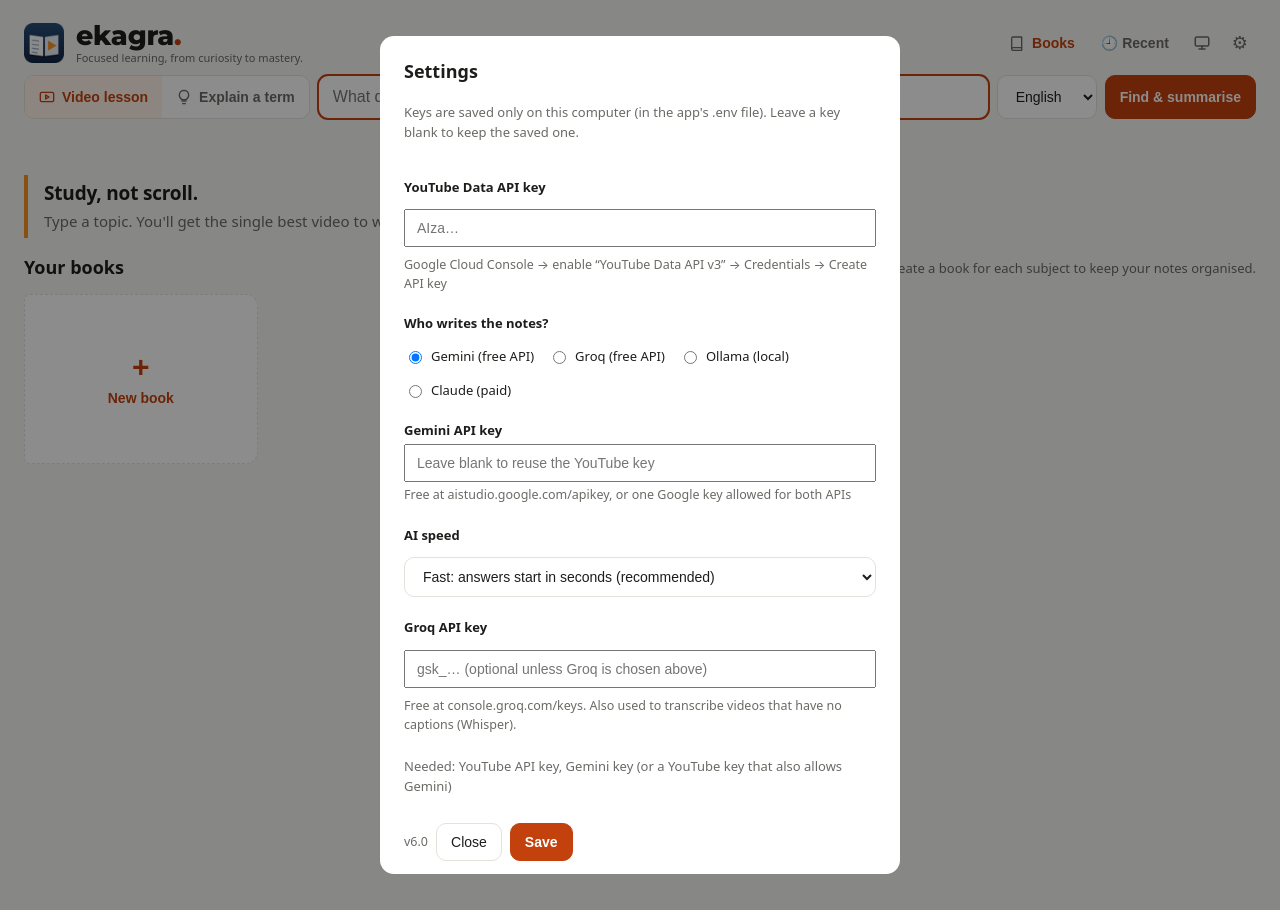
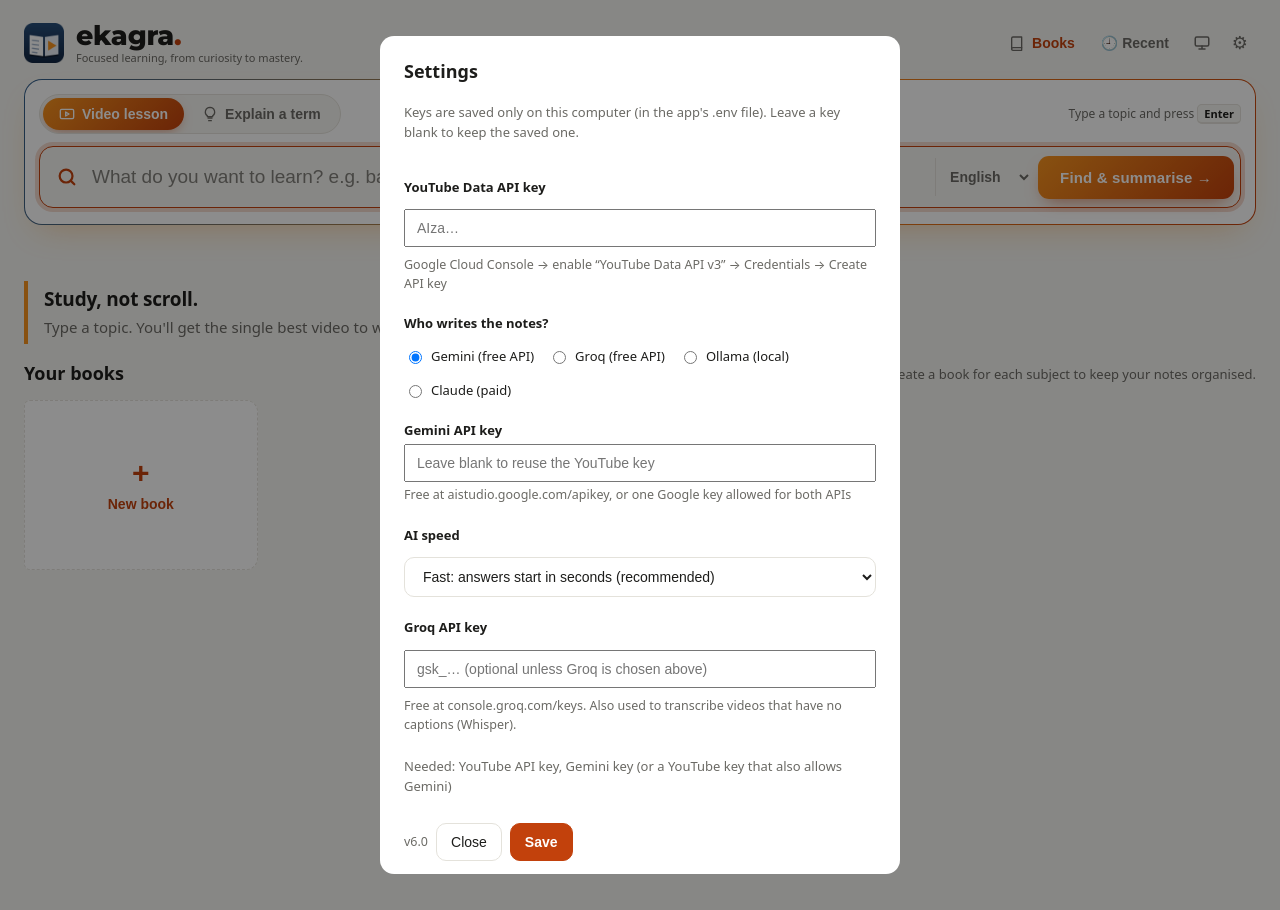
Before and after one commit to Harshverdhan-Soni/StudyTube, a Flask app: page / in a window 1280 px wide. Run offline with Flask 3, Linux system fonts and the light colour scheme; data that the repository does not hold is empty.

Commit message:
Search bar redesigned as an eye-catching hero panel
Co-Authored-By: Claude Opus 5.5 <noreply@anthropic.com>
Claude-Session: https://claude.ai/code/session_011kLQmTREGhxF8iW82kE2Do

```diff
--- a/templates/index.html
+++ b/templates/index.html
@@ -253,6 +253,28 @@
   .linkbtn:hover{color:var(--ink)}
   .linkbtn:disabled{opacity:.5;cursor:wait}
   /* ---- quick explain ---- */
+  /* ---- search hero: the main thing on the page ---- */
+  #f.hero{display:block;position:relative;margin-top:16px;padding:14px 14px 16px;border-radius:18px;border:1.5px solid transparent;
+    background:linear-gradient(var(--card),var(--card)) padding-box,linear-gradient(115deg,#2E5C8A 0%,#F7931E 55%,#C2410C 100%) border-box;
+    box-shadow:0 14px 34px -16px rgba(247,147,30,.45)}
+  .hero-top{display:flex;align-items:center;justify-content:space-between;gap:10px;flex-wrap:wrap;margin-bottom:12px}
+  .hero .modeseg{border-radius:999px;padding:3px;gap:2px;background:var(--bg);border:1px solid var(--line)}
+  .hero .modeseg button{border-radius:999px;padding:8px 16px;transition:background .15s,color .15s}
+  .hero .modeseg button.on{background:linear-gradient(135deg,#F7931E,var(--accent));color:#fff;box-shadow:0 4px 12px -4px rgba(194,65,12,.55)}
+  .hero .hint{font-size:12px;color:var(--muted)}
+  .hero kbd{font:600 11px system-ui,sans-serif;border:1px solid var(--line);border-bottom-width:2px;border-radius:5px;padding:1px 6px;background:var(--bg);color:var(--ink)}
+  .sbar{display:flex;align-items:center;gap:6px;background:var(--bg);border:1.5px solid var(--line);border-radius:14px;padding:6px 6px 6px 16px;
+    transition:border-color .18s,box-shadow .18s}
+  .sbar:focus-within{border-color:var(--accent);box-shadow:0 0 0 4px color-mix(in srgb,var(--accent) 20%,transparent)}
+  .sbar .sicon{flex:none;color:var(--accent)}
+  .sbar #q{flex:1;min-width:200px;border:0;background:transparent;font-size:19px;padding:13px 8px;outline:none;color:var(--ink)}
+  .sbar #q::placeholder{color:var(--muted);opacity:.85}
+  .sbar #lang{border:0;border-left:1px solid var(--line);border-radius:0;background:transparent;color:var(--muted);font-weight:600;padding:10px 10px;cursor:pointer}
+  .sbar #go{padding:13px 22px;border:0;border-radius:11px;font-size:15px;font-weight:700;letter-spacing:.01em;
+    background:linear-gradient(135deg,#F7931E,var(--accent));box-shadow:0 8px 18px -8px rgba(194,65,12,.7);transition:transform .12s,box-shadow .12s,filter .12s}
+  .sbar #go::after{content:"  \2192"}
+  .sbar #go:hover:not(:disabled){transform:translateY(-1px);filter:brightness(1.05);box-shadow:0 10px 22px -8px rgba(194,65,12,.8)}
+  @media (max-width:760px){.sbar{flex-wrap:wrap;padding:8px}.sbar #q{min-width:0;flex:1 1 calc(100% - 44px)}.sbar #lang{border-left:0}.sbar #go{flex:1}.hero .hint{display:none}}
   .modeseg{display:inline-flex;border:1px solid var(--line);border-radius:10px;overflow:hidden;background:var(--card)}
   .modeseg button{border:0;border-radius:0;background:none;color:var(--muted);font-weight:600;padding:10px 14px;display:inline-flex;align-items:center;gap:7px}
   .modeseg button.on{background:var(--accent-soft);color:var(--accent)}
@@ -347,16 +369,22 @@
     <input id="rfilter" type="text" placeholder="Filter your saved notes…" autocomplete="off">
     <div id="rlist"></div>
   </div>
-  <form id="f">
+  <form id="f" class="hero">
+    <div class="hero-top">
       <div class="modeseg" role="group" aria-label="What to do">
         <button type="button" data-mode="video" class="on" aria-pressed="true"><svg aria-hidden="true" width="16" height="16" viewBox="0 0 24 24" fill="none" stroke="currentColor" stroke-width="2" stroke-linecap="round" stroke-linejoin="round"><rect x="2" y="5" width="20" height="14" rx="2"></rect><path d="M10 9l5 3-5 3z"></path></svg>Video lesson</button>
         <button type="button" data-mode="explain" aria-pressed="false"><svg aria-hidden="true" width="16" height="16" viewBox="0 0 24 24" fill="none" stroke="currentColor" stroke-width="2" stroke-linecap="round" stroke-linejoin="round"><path d="M9 18h6"></path><path d="M10 22h4"></path><path d="M12 2a7 7 0 0 0-4 12.7V16h8v-1.3A7 7 0 0 0 12 2z"></path></svg>Explain a term</button>
       </div>
+      <span class="hint">Type a topic and press <kbd>Enter</kbd></span>
+    </div>
+    <div class="sbar">
+      <svg class="sicon" aria-hidden="true" width="22" height="22" viewBox="0 0 24 24" fill="none" stroke="currentColor" stroke-width="2.4" stroke-linecap="round" stroke-linejoin="round"><circle cx="11" cy="11" r="7"></circle><path d="M20 20l-3.5-3.5"></path></svg>
       <input id="q" type="text" placeholder="What do you want to learn? e.g. backpropagation intuition" autofocus>
       <select id="lang" title="Language of the notes">
         <option>English</option><option>Hindi</option><option>Hinglish</option>
       </select>
       <button class="primary" id="go">Find &amp; summarise</button>
+    </div>
   </form>
   <div id="prog" class="hidden">
     <div class="top">
```
Lines whose indentation alone changed are shown as unchanged.
